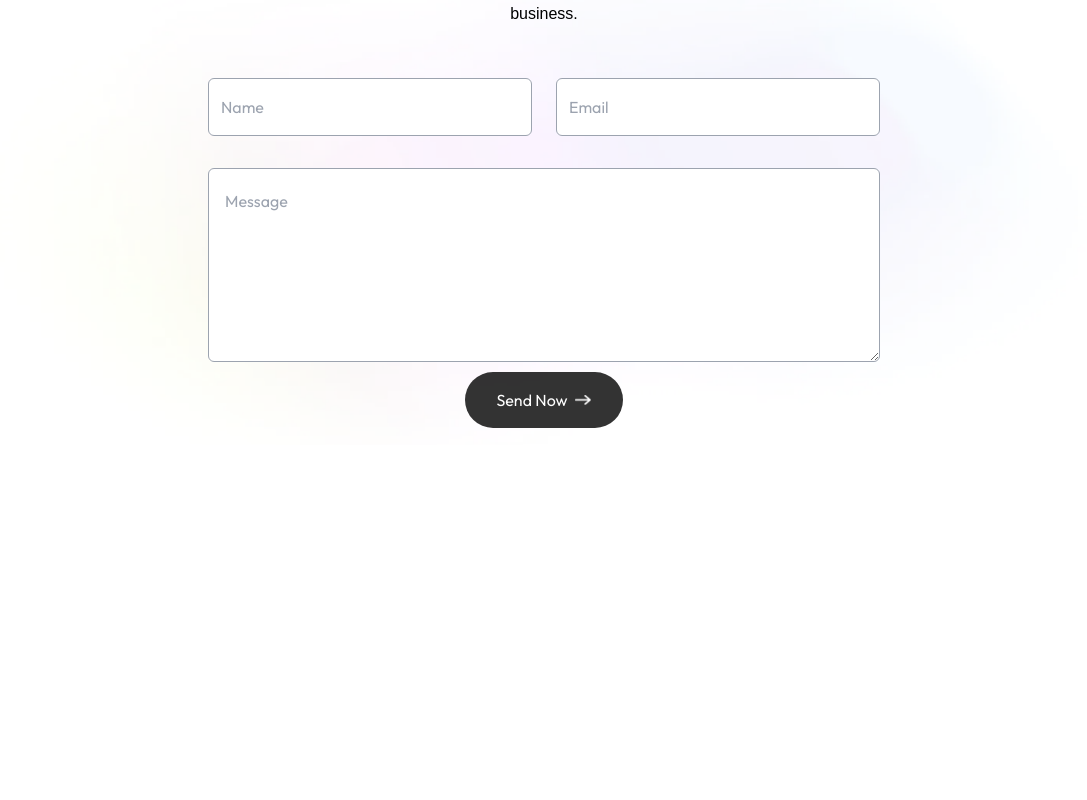
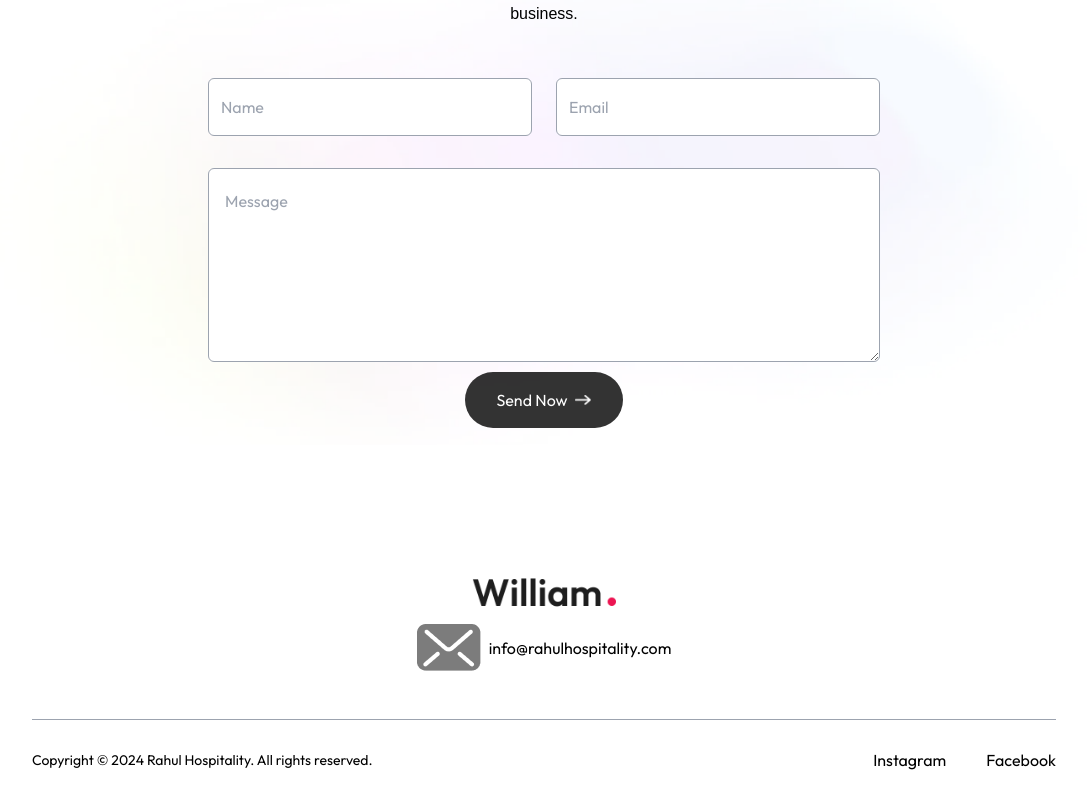
Before and after one commit to niraj-golhar/rahul-hospitality, a Next.js app: page / in a window 1280 px wide. Shown: the part 2919-3719 px from the top of the page, without its empty margins (96-1183 px from the left). Before the commit the page ends 3407 px from the top, so only its background shows below. Built offline with nearby package versions, Linux system fonts and the light colour scheme; a web font is replaced by a local one.

Commit message:
footer added

```diff
--- /dev/null
+++ b/app/components/Footer.tsx
@@ -0,0 +1,34 @@
+import { assets } from '../../assets/assets'
+import Image from 'next/image'
+import React from 'react'
+
+const Footer = () => {
+    return (
+        <div className='mt-20'>
+            <div className="text-center">
+                <Image src={assets.logo} alt='Logo' className='w-36 mx-auto mb-2' />
+                <div className='w-max mx-auto flex gap-2 justify-center items-center'>
+                    <Image src={assets.mail_icon} alt='Logo' className='' />
+                    info@rahulhospitality.com
+                </div>
+            </div>
+            <div className='text-center sm:flex items-center justify-between border-t border-gray-400 mx-[10%] mt-12 py-6'>
+                <p className='text-center text-sm'>Copyright © 2024 Rahul Hospitality. All rights reserved.</p>
+                <ul className='flex justify-center items-center gap-10 sm:mt-0'>
+                    <li>
+                        <a href="">
+                            Instagram
+                        </a>
+                    </li>
+                    <li>
+                        <a href="">
+                            Facebook
+                        </a>
+                    </li>
+                </ul>
+            </div>
+        </div>
+    )
+}
+
+export default Footer
--- a/app/page.js
+++ b/app/page.js
@@ -5,6 +5,8 @@
 import Services from "./components/Services";
 import Work from "./components/Work";
 import Contact from "./components/Contact";
+import Footer from "./components/Footer";
+
 export default function Home() {
   return (
     <div>
@@ -14,6 +16,7 @@
       <Services />
       <Work />
       <Contact />
+      <Footer />
     </div>
   );
 }
```
